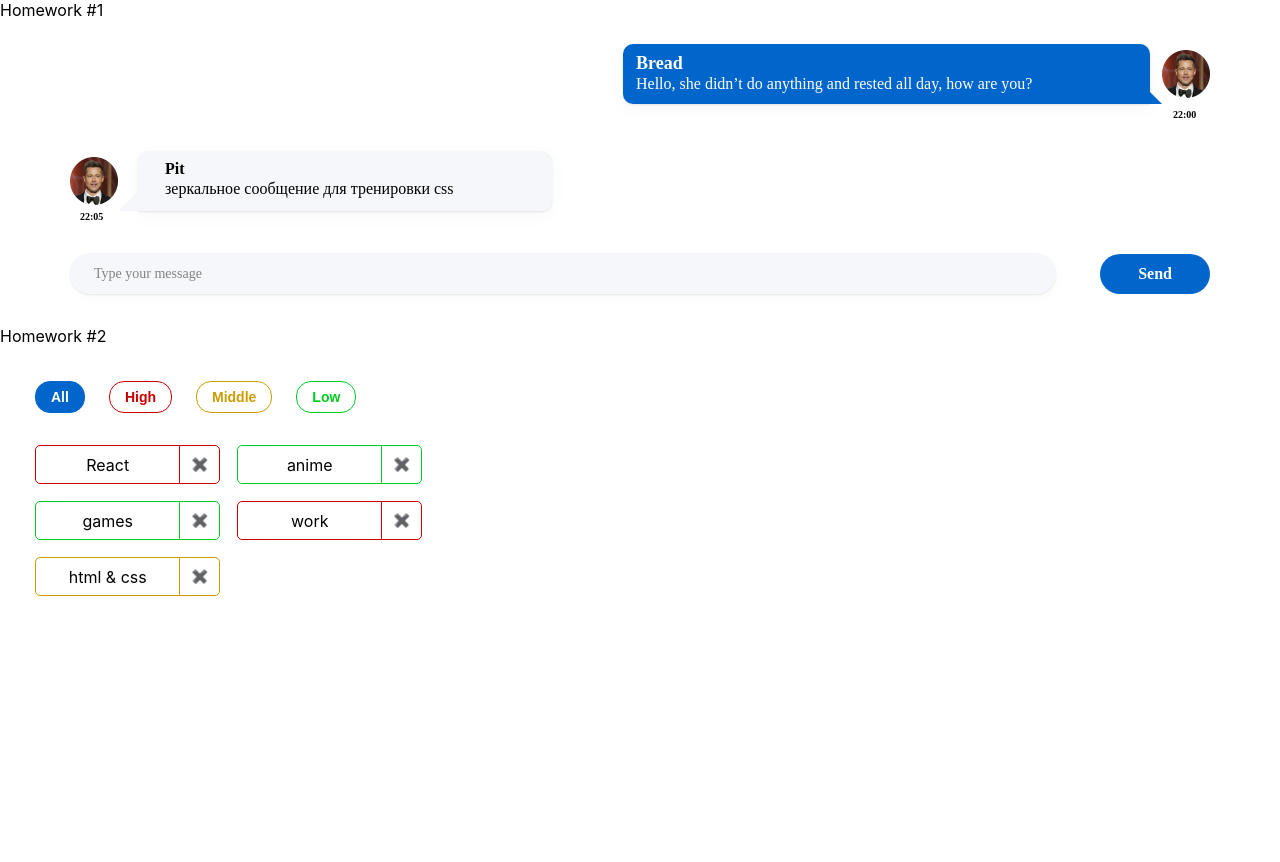
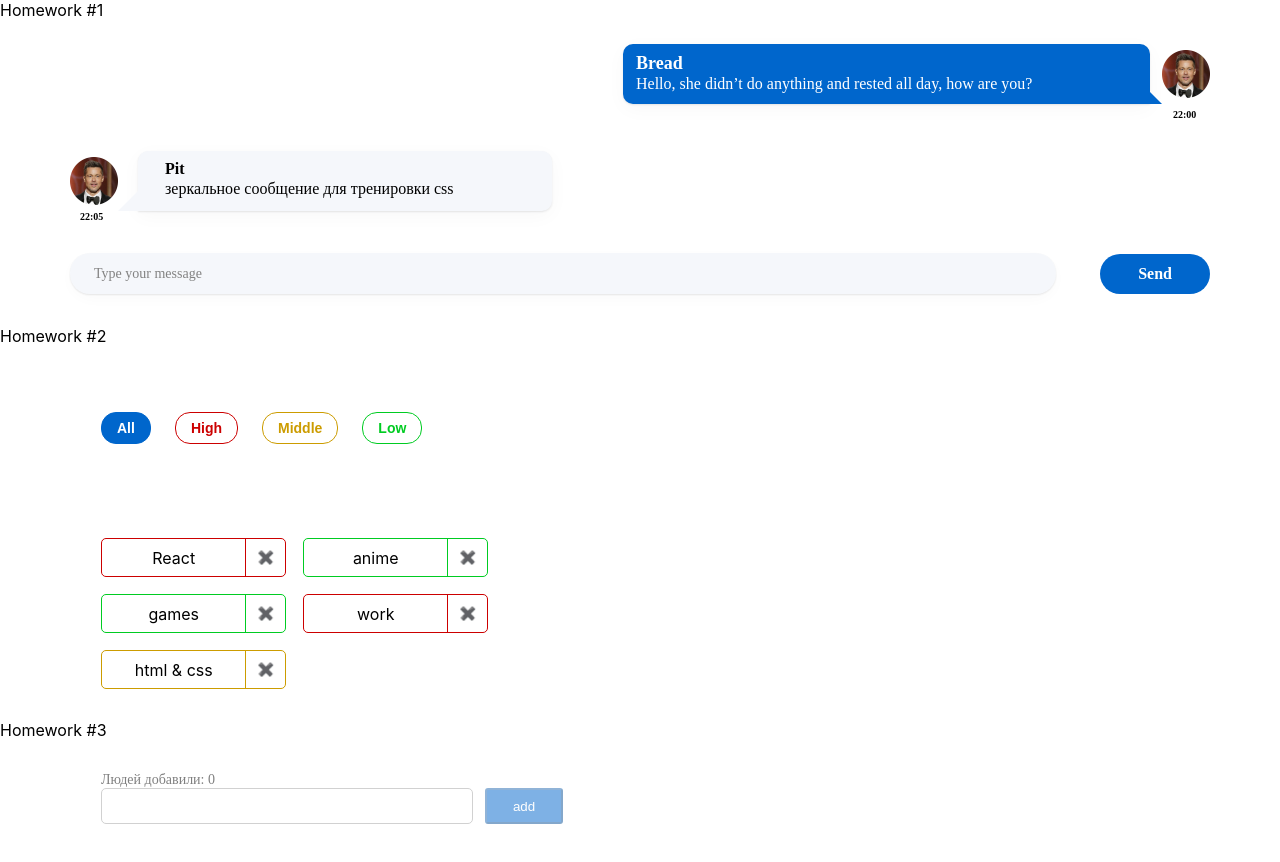
Before and after one commit to MaximChizhevskiy/hws2, a React (Create React App) app: page / in a window 1280 px wide. Shown: the top 862 px of the page. Before the commit the page ends 800 px from the top, so only its background shows below. Built offline with nearby package versions, Linux system fonts and the light colour scheme.

Commit message:
hws3_is_Done

```diff
--- a/src/s1-main/App.tsx
+++ b/src/s1-main/App.tsx
@@ -2,6 +2,7 @@
 import s from './App.module.css'
 import HW1 from '../s2-homeworks/hw01/HW1'
 import HW2 from "../s2-homeworks/hw02/HW2";
+import HW3 from "../s2-homeworks/hw03/HW3";
 
 function App() {
     return (
@@ -9,7 +10,7 @@
             <HW1/>
             {/*раскомментировать по ходу выполнения*/}
             <HW2/>
-            {/*<HW3/>*/}
+            <HW3/>
             {/*<HW4/>*/}
 
             {/*при выполнении дз 5 и более - закомментировать здесь дз 1-4, так как они есть внутри дз 5*/}
--- a/src/s2-homeworks/hw02/affairs/Affairs.module.css
+++ b/src/s2-homeworks/hw02/affairs/Affairs.module.css
@@ -3,7 +3,8 @@
     gap: 24px;
     margin-bottom: 32px;
     margin-top: 35px;
-    margin-left: 35px;
+    margin-left: 70px;
+    padding: 31px;
 }
 
 .all {
@@ -54,5 +55,6 @@
     gap: 17px;
     flex-wrap: wrap;
     max-width: 450px;
-    margin-left: 35px;
+    margin-left: 70px;
+    padding: 31px;
 }
--- a/src/s2-homeworks/hw03/Greeting.module.css
+++ b/src/s2-homeworks/hw03/Greeting.module.css
@@ -1,35 +1,108 @@
 .greetingForm {
+    padding: 31px;
+    margin-bottom: 50px;
+
 }
 
 .inputAndButtonContainer {
+    display: flex;
+
 }
 
 .error {
+    color: red;
+    margin-left: 70px;
 }
 
 .input {
+    resize: none;
+    left: 0%;
+    right: 0%;
+    top: 0%;
+    bottom: 0%;
+    box-sizing: border-box;
+    border: 1px solid #D1D1D1;
+    border-radius: 5px;
+    height: 36px;
+    width: 372px;
+    margin-left: 70px;
+
+
 }
 
 .input:focus {
+    height: 36px;
+    width: 372px;
+    margin-left: 70px;
+    box-sizing: border-box;
+    border: 1px solid #D1D1D1;
+    border-radius: 5px;
+
 }
 
 .errorInput {
+    height: 36px;
+    width: 372px;
+    margin-left: 70px;
+    box-sizing: border-box;
+    border: 1px solid red;
+    border-radius: 5px;
+
 }
 
 .button {
+    display: flex;
+    flex-direction: row;
+    justify-content: center;
+    align-items: center;
+    padding: 5px 24px;
+    gap: 10px;
+    width: 78px;
+    height: 36px;
+    left: 454px;
+    top: 1020px;
+    margin-left: 12px;
+    color: #fff;
+
+    /* Primary/100 */
+
+    background: #0066CC;
+    opacity: 0.5;
+    border-radius: 3px;;
 }
 
 .button:focus {
+    resize: none;
 }
 
 .button:active {
+    border-color: white;
 }
 
 .button:disabled {
+
 }
 
 .text {
+    width: 143px;
+    height: 17px;
+    left: 70px;
+    top: 994px;
+
+    font-family: 'Montserrat';
+    font-style: normal;
+    font-weight: 400;
+    font-size: 14px;
+    line-height: 17px;
+    margin-left: 70px;
+
+    /* identical to box height */
+
+
+    color: rgba(0, 0, 0, 0.5);
 }
 
 .greeting {
+    margin-top: 5px;
+    margin-left: 70px;
 }
--- a/src/s2-homeworks/hw03/Greeting.tsx
+++ b/src/s2-homeworks/hw03/Greeting.tsx
@@ -2,14 +2,14 @@
 import s from './Greeting.module.css'
 
 type GreetingPropsType = {
-    name: any // need to fix any
-    setNameCallback: any // need to fix any
-    addUser: any // need to fix any
-    onBlur: any // need to fix any
-    onEnter: any // need to fix any
-    error: any // need to fix any
-    totalUsers: any // need to fix any
-    lastUserName?: any // need to fix any
+    name: string // need to fix any
+    setNameCallback: (e:ChangeEvent<HTMLInputElement>) => void // need to fix any
+    addUser: () => void // need to fix any
+    onBlur: () => void // need to fix any
+    onEnter: (e: KeyboardEvent<HTMLInputElement>) => void // need to fix any
+    error: string // need to fix any
+    totalUsers: number // need to fix any
+    lastUserName?: string // need to fix any
 }
 
 // презентационная компонента (для верстальщика)
@@ -25,7 +25,7 @@
         lastUserName,
     } // деструктуризация пропсов
 ) => {
-    const inputClass = s.errorInput // need to fix with (?:)
+    const inputClass = error ? s.errorInput : s.input// need to fix with (?:)
 
     return (
         <div id={'hw3-form'} className={s.greetingForm}>
--- a/src/s2-homeworks/hw03/GreetingContainer.tsx
+++ b/src/s2-homeworks/hw03/GreetingContainer.tsx
@@ -1,20 +1,34 @@
-import React, { ChangeEvent, KeyboardEvent, useState } from 'react'
+import React, {ChangeEvent, KeyboardEvent, useState} from 'react'
 import Greeting from './Greeting'
-import { UserType } from './HW3'
+import {UserType} from './HW3'
+import {Simulate} from "react-dom/test-utils";
+import error = Simulate.error;
 
 type GreetingContainerPropsType = {
-    users: any // need to fix any
-    addUserCallback: any // need to fix any
+    users: Array<UserType>
+    addUserCallback: (name: string) => void // need to fix any
 }
 
-export const pureAddUser = (name: any, setError: any, setName: any, addUserCallback: any) => {
+export const pureAddUser = (name: string, setError: (error: string) => void, setName: (name: string) => void, addUserCallback: (name: string) => void) => {
     // если имя пустое - показать ошибку, иначе - добавить юзера и очистить инпут
+    if (name.trim() === '') {
+        setError('Ошибка! Введите имя')
+    } else {
+        addUserCallback(name)
+        setName('')
+    }
 }
 
-export const pureOnBlur = (name: any, setError: any) => { // если имя пустое - показать ошибку
+export const pureOnBlur = (name: string, setError: (error: string) => void) => {
+    // если имя пустое - показать ошибку
+    if (name.trim() === '')
+        setError('Ошибка! Введите имя')
 }
 
-export const pureOnEnter = (e: any, addUser: any) => { // если нажата кнопка Enter - добавить
+export const pureOnEnter = (e: KeyboardEvent<HTMLInputElement>, addUser: () => void) => {
+    // если нажата кнопка Enter - добавить
+    if (e.key === "Enter")
+        addUser()
 }
 
 // более простой и понятный для новичков
@@ -22,16 +36,16 @@
 
 // более современный и удобный для про :)
 const GreetingContainer: React.FC<GreetingContainerPropsType> = ({
-    users,
-    addUserCallback,
-}) => {
+                                                                     users,
+                                                                     addUserCallback,
+                                                                 }) => {
     // деструктуризация пропсов
-    const [name, setName] = useState<any>('') // need to fix any
-    const [error, setError] = useState<any>('') // need to fix any
+    const [name, setName] = useState<string>('') // need to fix any
+    const [error, setError] = useState<string>('') // need to fix any
 
-    const setNameCallback = (e: any) => { // need to fix any
-        setName('some name') // need to fix
+    const setNameCallback = (e: ChangeEvent<HTMLInputElement>) => { // need to fix any
 
+        setName(e.currentTarget.value.trim()) //? need to fix
         error && setError('')
     }
     const addUser = () => {
@@ -42,12 +56,12 @@
         pureOnBlur(name, setError)
     }
 
-    const onEnter = (e: any) => {
+    const onEnter = (e: KeyboardEvent<HTMLInputElement>) => {
         pureOnEnter(e, addUser)
     }
 
-    const totalUsers = 0 // need to fix
-    const lastUserName = 'some name' // need to fix
+    const totalUsers = users.length //? need to fix
+    const lastUserName = users[users.length - 1]?.name//? need to fix
 
     return (
         <Greeting
--- a/src/s2-homeworks/hw03/HW3.tsx
+++ b/src/s2-homeworks/hw03/HW3.tsx
@@ -19,20 +19,22 @@
 
 // types
 export type UserType = {
-    _id: any // need to fix any
-    name: any // need to fix any
+    _id: string
+    name: string
 }
 
-export const pureAddUserCallback = (name: any, setUsers: any, users: any) => { // need to fix any
-    const user = { // need to fix
+export const pureAddUserCallback = (name: string, setUsers: (val: Array<UserType>) => void, users: Array<UserType>) => {
+    const user: UserType = {
+        _id: v1(),
+        name
     }
     setUsers([...users, user])
 }
 
 const HW3 = () => {
-    const [users, setUsers] = useState<any>([]) // need to fix any
+    const [users, setUsers] = useState<Array<UserType>>([])
 
-    const addUserCallback = (name: any) => { // need to fix any
+    const addUserCallback = (name: string) => {
         pureAddUserCallback(name, setUsers, users)
     }
 
```
